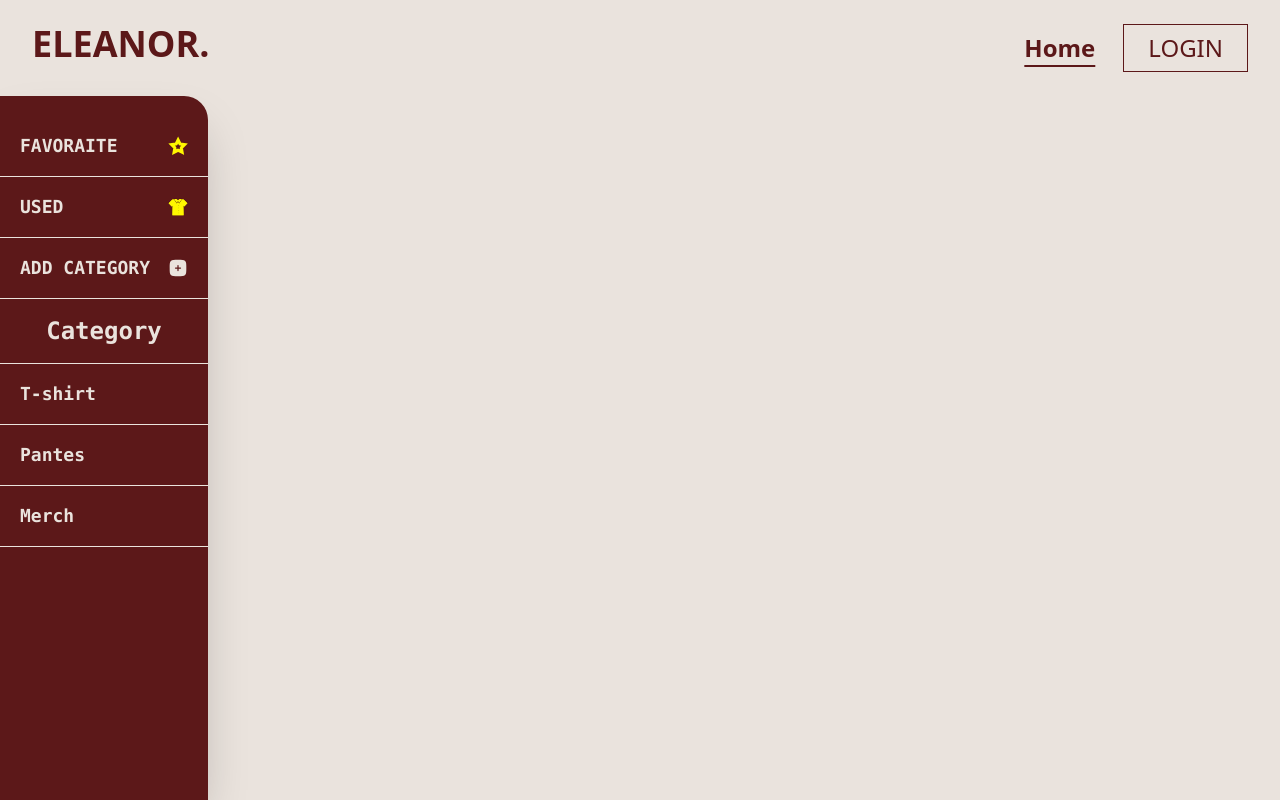
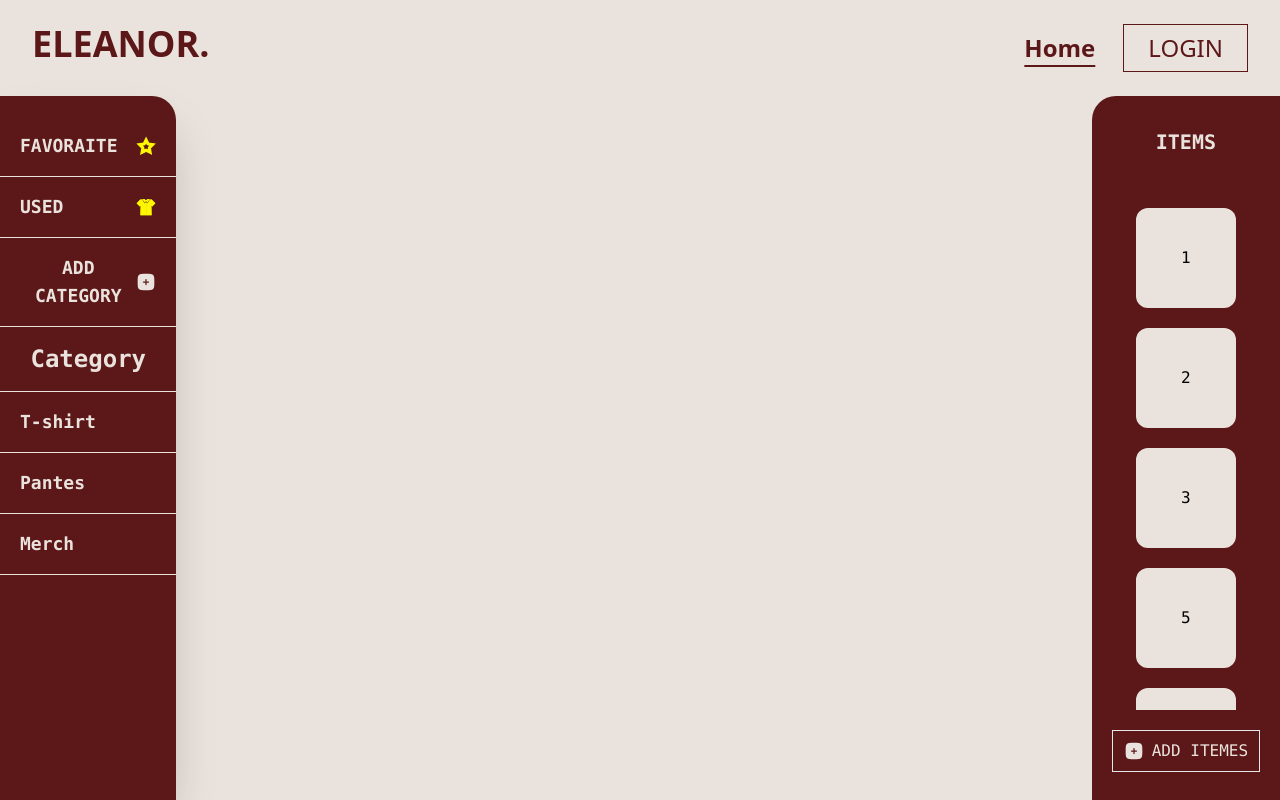
Before and after one commit to fares12358/eleanor-website, a Next.js app: page /Wardrobe in a window 1280 px wide. Built offline with nearby package versions, Linux system fonts and the light colour scheme; a web font is replaced by a local one.

Commit message:
add item bar

```diff
--- a/src/app/Components/ListeItems.jsx
+++ /dev/null
@@ -1,13 +0,0 @@
-'use client';
-import React from 'react'
-
-const ListeItems = (props) => {
-    const items = [1, 2, 3, 5]
-    return (
-        <div class="">
-
-        </div>
-    )
-}
-
-export default ListeItems
--- a/src/app/Wardrobe/page.jsx
+++ b/src/app/Wardrobe/page.jsx
@@ -1,35 +1,35 @@
 'use client';
 import Image from 'next/image';
 import React, { useState } from 'react'
-import ListeItems from '../Components/ListeItems';
 const page = () => {
     const items = [1, 2, 3, 5]
     const catetory = ['T-shirt', 'Pantes', 'Merch'];
-    const [view, setView] = useState(true);
+    const [view, setView] = useState(false);
     const handleCatView = () => {
         view ? setView(false) : setView(true);
     }
     return (
         <div className=' w-full h-[calc(100vh-80px)] relative font-mono flex pt-4 overflow-hidden'>
             <div className={` sidebar z-30 lg:static my_transition absolute ${view ? 'left-0' : '-left-full  '} w-[150px] sm:w-[200px] lg:w-[250px]
-              bg-my_red  text-my_light h-full flex  flex-col items-start justify-start gap-4 font-bold py-5 rounded-tr-3xl shadow-2xl`}>
+              bg-my_red  text-my_light h-full flex  flex-col items-start justify-start  font-bold py-5 rounded-tr-3xl shadow-2xl`}>
+
                 <Image src={'/svgs/close-white.svg'} alt='close' width={25} height={25} className='cursor-pointer z-30  absolute right-3 top-3 lg:hidden' onClick={handleCatView} />
 
-                <ul className='flex flex-col  h-full w-full overflow-auto no_scrollbar list-none cursor-pointer'>
-                    <div className=" text-sm lg:text-lg font-bold py-2 lg:py-4  px-2 md:px-5 mt-8 lg:mt-0 border-my_light uppercase flex items-center justify-between">
+                    <div className="w-full text-sm lg:text-lg  font-bold cursor-pointer py-2 lg:py-4  px-2 md:px-5 mt-8 lg:mt-0 border-my_light uppercase flex items-center justify-between">
                         <span>Favoraite</span>
                         <Image src={'/svgs/stare.svg'} alt='stare' width={20} height={20} />
                     </div>
-                    <div className=" text-sm lg:text-lg font-bold py-2 lg:py-4 px-2 md:px-5 border-t border-my_light uppercase flex items-center justify-between">
+                    <div className="w-full text-sm lg:text-lg font-bold cursor-pointer py-2 lg:py-4 px-2 md:px-5 border-t border-my_light uppercase flex items-center justify-between">
                         <span>used</span>
                         <Image src={'/svgs/used.svg'} alt='stare' width={20} height={20} />
                     </div>
 
-                    <div className=" text-sm lg:text-lg font-bold py-2 lg:py-4 px-2 md:px-5 border-y border-my_light uppercase flex flex-nowrap items-center justify-between">
-                        <span>add Category</span>
+                    <div className="w-full text-base lg:text-lg font-semibold cursor-pointer py-2 lg:py-4 px-2 md:px-5 border-y border-my_light uppercase flex flex-nowrap items-center justify-between">
+                        <span className='text-center'>add Category</span>
                         <Image src={'/svgs/add.svg'} alt='stare' width={20} height={20} />
                     </div>
                     <h2 className='text-lg sm:text-2xl self-center my-4'>Category</h2>
+                <ul className='flex flex-col  h-full w-full overflow-auto no_scrollbar list-none cursor-pointer'>
 
                     {
                         catetory.map((item, index) => (
@@ -39,7 +39,7 @@ const page = () => {
                 </ul>
             </div>
             <div className="viewer h-full w-full flex flex-col items-center justify-start gap-10 p-5 overflow-y-scroll no_scrollbar relative">
-                 <div className={` my_transition  absolute top-0 left-0 p-2 bg-my_red rounded-r-2xl lg:hidden ${view ? "hidden" : 'block'}  `} onClick={handleCatView}>
+                <div className={` my_transition  absolute top-0 left-0 p-2 bg-my_red rounded-r-2xl lg:hidden ${view ? "hidden" : 'block'}  `} onClick={handleCatView}>
                     <Image src={'/svgs/left_errow.svg'} alt='arrow-view' width={15} height={15} />
                 </div>{/*
                 <div className="rounded-xl p-5 shadow-2xl gap-2 flex flex-col">
@@ -57,24 +57,30 @@ const page = () => {
                     <button className='text-xl bg-my_dark px-4 sm:px-10 py-2 text-my_light rounded-lg'>clear</button>
                 </div> */}
             </div>
-            {/* {
+            {
                 items.length > 0 ?
-                    <div className="w-[250px] h-full relative flex flex-col  bg-my_red z-40 rounded-tl-3xl p-5">
-                        <Image src={'/svgs/close-white.svg'} alt='close' width={30} height={30} className='cursor-pointer z-30  absolute left-4 lg:hidden' onClick={handleCatView} />
-                        <div className="add mt-10 sm:mt-5 border-2 border-my_light rounded-lg flex items-center justify-center w-fit self-center p-2 cursor-pointer ">
-                            <Image src={'/svgs/add.svg'} alt='add' width={40} height={40} className='' />
-                        </div>
-                        <ul className='h-full w-full mt-10 grid grid-cols-1 gap-y-5  overflow-scroll no_scrollbar py-10 sm:py-0'>
+                    <div className="w-[150px] sm:w-[200px] lg:w-[250px] h-full relative flex flex-col  bg-my_red z-40 rounded-tl-3xl md:p-5">
+                        <h2 className="text-sm lg:text-xl text-my_light text-center py-3 mt-5 sm:mt-0 uppercase font-semibold">items</h2>
+                        <ul className='h-full w-full my-5 grid grid-cols-1 gap-y-5  overflow-scroll no_scrollbar py-5'>
                             {
                                 items.map((item) => (
-                                    <li className='bg-my_light h-[150px] w-[150px] flex items-center justify-center rounded-xl'>{item}</li>
+                                    <li className='bg-my_light md:h-[100px] sm:h-[80px] h-[60px] md:w-[100px] sm:w-[80px] w-[60px] mx-auto cursor-pointer flex items-center justify-center rounded-xl'>{item}</li>
+                                ))
+                            }
+                             {
+                                items.map((item) => (
+                                    <li className='bg-my_light md:h-[100px] sm:h-[80px] h-[60px] md:w-[100px] sm:w-[80px] w-[60px] mx-auto cursor-pointer flex items-center justify-center rounded-xl'>{item}</li>
                                 ))
                             }
 
                         </ul>
+                        <div className="py-2 cursor-pointer border flex items-center justify-center gap-2  text-my_light uppercase m-2 sm:m-0 mt-auto sm:mb-2">
+                            <Image src={'/svgs/add.svg'} alt='add' width={20} height={20} className='' />
+                            <span className='sm:block hidden'>add itemes</span>
+                        </div>
                     </div>
                     : ''
-            } */}
+            }
         </div>
     )
 }
--- a/src/app/page.jsx
+++ b/src/app/page.jsx
@@ -2,6 +2,8 @@ import Hero from "./Components/Hero";
 
 export default function Home() {
   return (
+    <>
       <Hero/>
+    </>
   );
 }
```
Also changed, not shown: src/app/Components/CateforyList.jsx (deleted).
